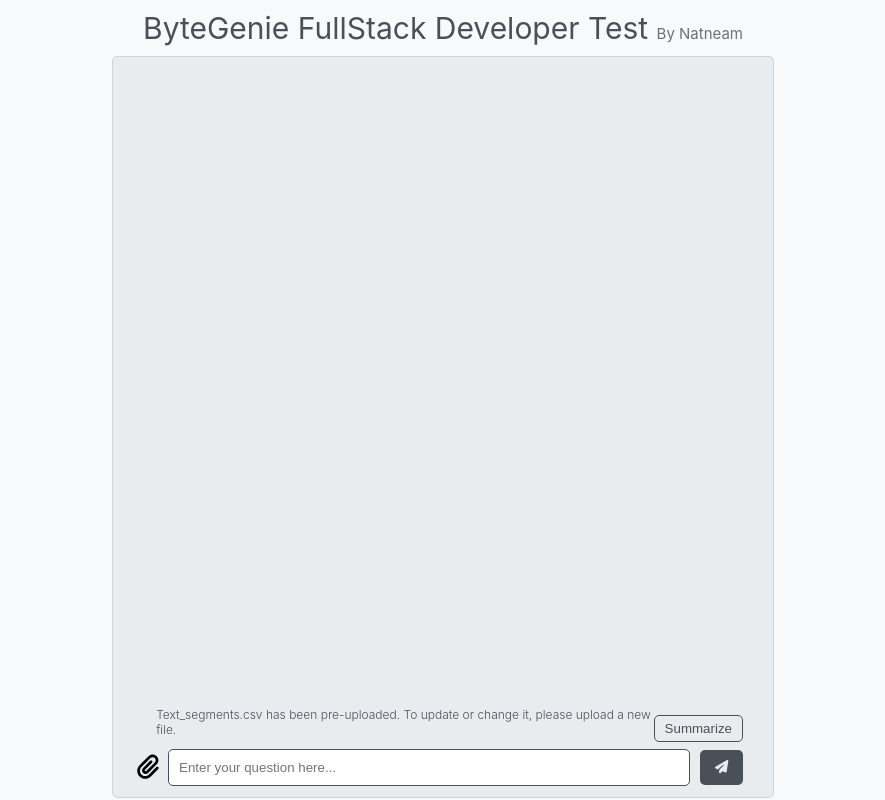
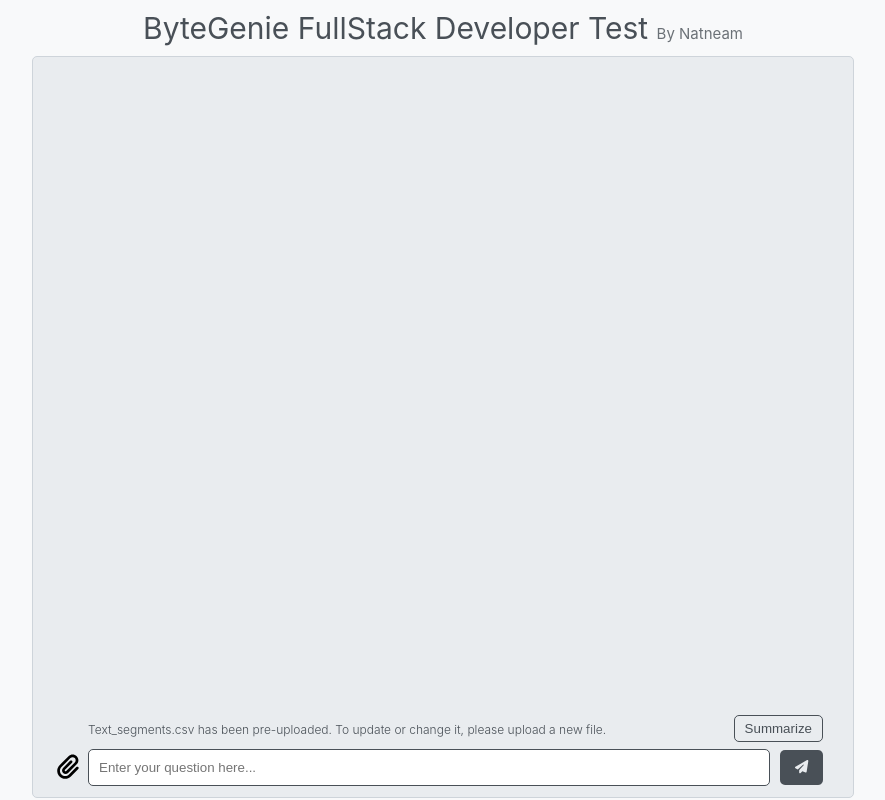
Before and after one commit to Natneam/Doc-Synopsis, a React (Create React App) app in the folder client/: page / in a window 1280 px wide. Shown: the whole page, without its empty margins (197-1082 px from the left). Built offline with nearby package versions, Linux system fonts and the light colour scheme.

Commit message:
added a toaster for showing info

```diff
--- a/client/package.json
+++ b/client/package.json
@@ -11,6 +11,7 @@
     "@testing-library/user-event": "^13.5.0",
     "react": "^18.2.0",
     "react-dom": "^18.2.0",
+    "react-hot-toast": "^2.4.1",
     "react-scripts": "5.0.1",
     "web-vitals": "^2.1.4"
   },
--- a/client/src/App.js
+++ b/client/src/App.js
@@ -1,11 +1,13 @@
-import './App.css';
-import React, { useState, useEffect } from 'react';
-import ChatBox from './components/chatBox';
+import "./App.css";
+import React, { useState, useEffect } from "react";
+import ChatBox from "./components/chatBox";
+import { Toaster } from "react-hot-toast";
 
 function App() {
   return (
     <div>
       <ChatBox />
+      <Toaster position="bottom-right" reverseOrder={false} />
     </div>
   );
 }
--- a/client/src/components/chatBox.jsx
+++ b/client/src/components/chatBox.jsx
@@ -2,6 +2,7 @@ import React, { useState } from "react";
 import { FontAwesomeIcon } from "@fortawesome/react-fontawesome";
 import { faPaperclip, faPaperPlane, faSpinner } from "@fortawesome/free-solid-svg-icons";
 import SERVER_URL from "../config"
+import toast from "react-hot-toast";
 
 const ChatBox = () => {
   const [messages, setMessages] = useState([]);
@@ -30,11 +31,12 @@ const ChatBox = () => {
         ]);
         setSummarizeLoading(false);
       } else {
-        console.error('Failed to summarize document');
+        toast.error("Summarization failed. Please try again.");
         setSummarizeLoading(false);
       }
     } catch (error) {
-      console.error('An error occurred during document summarization:', error);
+      toast.error("Summarization failed. Please try again.");
+      setSummarizeLoading(false);
     }
   };
 
@@ -70,16 +72,19 @@ const ChatBox = () => {
         ]);
         setSendMessageLoading(false);
       } else {
-        console.log("Message sending failed");
+        toast.error("Answering failed. Please try again.");
         setSendMessageLoading(false);
       }
     } catch (error) {
-      console.error("Error sending request:", error);
+      toast.error("Answering failed. Please try again.");
+      setSendMessageLoading(false);
     }
   };
 
   const renderMessage = (message, isUser, index) => (
-    <div className={`message ${isUser ? "user" : "bot"}`} key={index}>{message}</div>
+    <div className={`message ${isUser ? "user" : "bot"}`} key={index}>
+      {message}
+    </div>
   );
 
   const handleChange = async (event) => {
@@ -97,12 +102,12 @@ const ChatBox = () => {
       // Handle the response as needed
       if (response.ok) {
         setSelectedFileName(newFileName);
-        console.log("File uploaded successfully");
+        toast.success("File uploaded successfully.");
       } else {
-        console.log("File upload failed");
+        toast.error("File upload failed. Please try again.");
       }
     } catch (error) {
-      console.error("Error sending request:", error);
+      toast.error("File upload failed. Please try again.");
     }
   };
 
@@ -120,7 +125,7 @@ const ChatBox = () => {
         <div className="info-wrapper">
           <div className="file-name-indicator">{selectedFileName === "" ? "Text_segments.csv has been pre-uploaded. To update or change it, please upload a new file." : selectedFileName}</div>
           <button className="summarize-button" onClick={summarizeDoc}>
-            {summarizeLoading ? "Summarizing..." : "Summarize"}
+            {summarizeLoading ? <FontAwesomeIcon icon={faSpinner} className="spinner" /> : "Summarize"}
           </button>
         </div>
         <div className="chat-input">
@@ -152,7 +157,7 @@ const ChatBox = () => {
             }}
           />
           <button onClick={sendMessage}>
-            {sendMessageLoading ? <FontAwesomeIcon icon={faSpinner} /> : <FontAwesomeIcon icon={faPaperPlane} />}
+            {sendMessageLoading ? <FontAwesomeIcon icon={faSpinner} className="spinner" /> : <FontAwesomeIcon icon={faPaperPlane} />}
           </button>
         </div>
       </div>
--- a/client/src/index.css
+++ b/client/src/index.css
@@ -14,7 +14,7 @@ code {
 }
 
 .title{
-  width: 50vw;
+  width: 800px;
   margin: 10px auto;
   text-align: center;
   color: #495057;
@@ -33,7 +33,7 @@ code {
   border: 1px solid #ced4da;
   border-radius: 5px;
   padding: 10px;
-  width: 50vw;
+  width: 800px;
   margin: auto;
   background-color: #e9ecef;
 }
@@ -47,15 +47,18 @@ code {
 .message {
   margin-bottom: 10px;
   padding: 15px;
-  border-radius: 5px;
 }
 
 .message.user {
   background-color: #adb5bd;
+  border-radius: 35px 35px 0 35px;
+  margin-left: 40px;
 }
 
 .message.bot {
   background-color: #f8f9fa;
+  border-radius: 35px 35px 35px 0;
+  margin-right: 40px;
 }
 .chat-input {
   display: flex;
@@ -104,7 +107,7 @@ button {
 .file-name-indicator {
   font-size: 12px;
   font-weight: 300;
-  margin-left: 2.2vw;
+  margin-left: 40px;
   margin-bottom: 5px;
   color: #495057;
 }
@@ -115,3 +118,12 @@ button {
   border: 1px solid #495057;
   padding: 5px 10px;
 }
+
+.spinner {
+  animation: spin 1s infinite linear;
+}
+
+@keyframes spin {
+  0% { transform: rotate(0deg); }
+  100% { transform: rotate(360deg); }
+}
```
Also changed, not shown: 1 other file (tests, documents, lock files or other folders).
